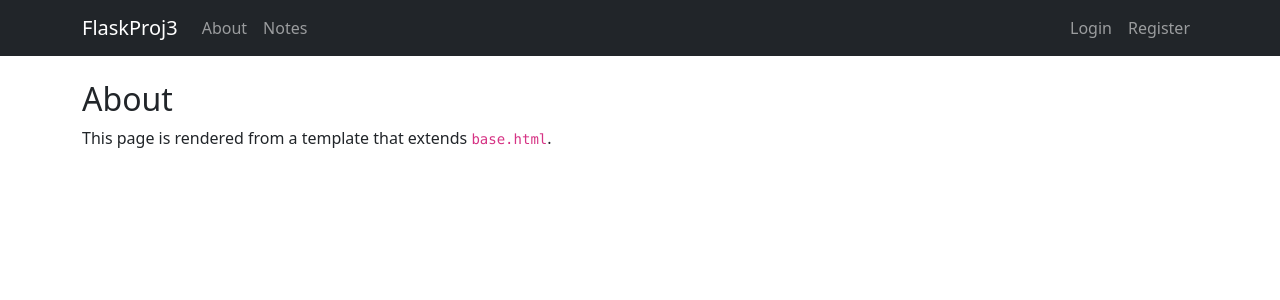
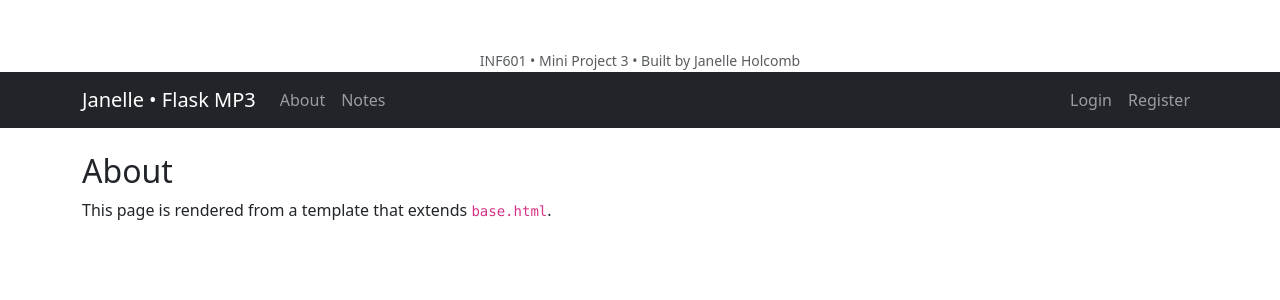
Before and after one commit to Jadette32/miniproject3JanelleHolcomb, a Flask app: page /about in a window 1280 px wide. Shown: the top 300 px of the page. Run offline with Flask 3, Linux system fonts and the light colour scheme.

Commit message:
Personalized project: added footer branding and updated README overview with unique touches

```diff
--- a/app/templates/base.html
+++ b/app/templates/base.html
@@ -4,13 +4,17 @@
   <head>
     <meta charset="utf-8">
     <meta name="viewport" content="width=device-width, initial-scale=1">
-    <title>{% block title %}Project 3{% endblock %}</title>
+    <title>{% block title %}Janelle’s Mini Project 3{% endblock %}</title>
     <link href="https://cdn.jsdelivr.net/npm/bootstrap@5.3.3/dist/css/bootstrap.min.css" rel="stylesheet">
   </head>
+  <footer class="mt-5 text-center text-muted">
+  <small>INF601 • Mini Project 3 • Built by Janelle Holcomb</small>
+</footer>
+
   <body>
     <nav class="navbar navbar-expand-lg navbar-dark bg-dark mb-4">
       <div class="container">
-        <a class="navbar-brand" href="{{ url_for('main.index') }}">FlaskProj3</a>
+        <a class="navbar-brand" href="{{ url_for('main.index') }}">Janelle • Flask MP3</a>
         <button class="navbar-toggler" type="button" data-bs-toggle="collapse" data-bs-target="#nav" aria-controls="nav" aria-expanded="false" aria-label="Toggle navigation">
           <span class="navbar-toggler-icon"></span>
         </button>
```
Also changed, not shown: README.md.
